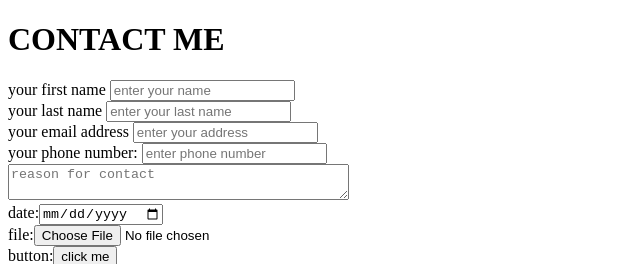
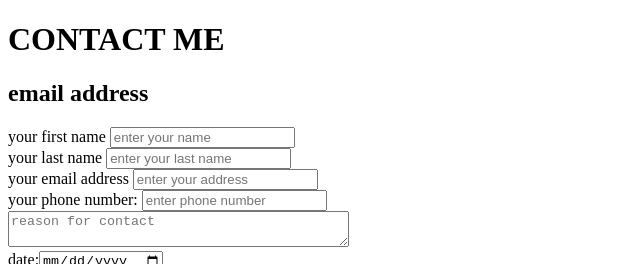
Before and after one commit to om-kumar100/student-registration-form, a plain HTML site: page HTML/INDEX.HTML in a window 1280 px wide. Shown: the top 264 px of the page, without its empty margins (0-640 px from the left). Drawn offline with Linux system fonts and the light colour scheme.

Commit message:
email address wala headding add kiya hai

```diff
--- a/INDEX.HTML
+++ b/HTML/INDEX.HTML
@@ -7,6 +7,7 @@
 </head>
 <body>
     <h1> CONTACT ME</h1>
+    <h2>  email address</h2>
     <form action ="/submit.php">
         <label for="your first name">your first name</label>
         <input type="your first name" id= "your first name " placeholder="enter your name"><br>
```
